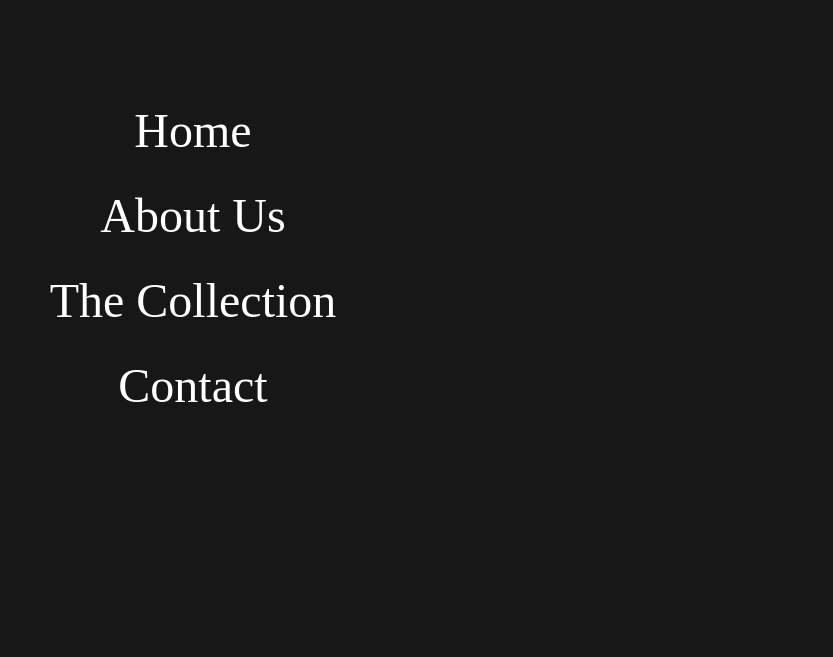
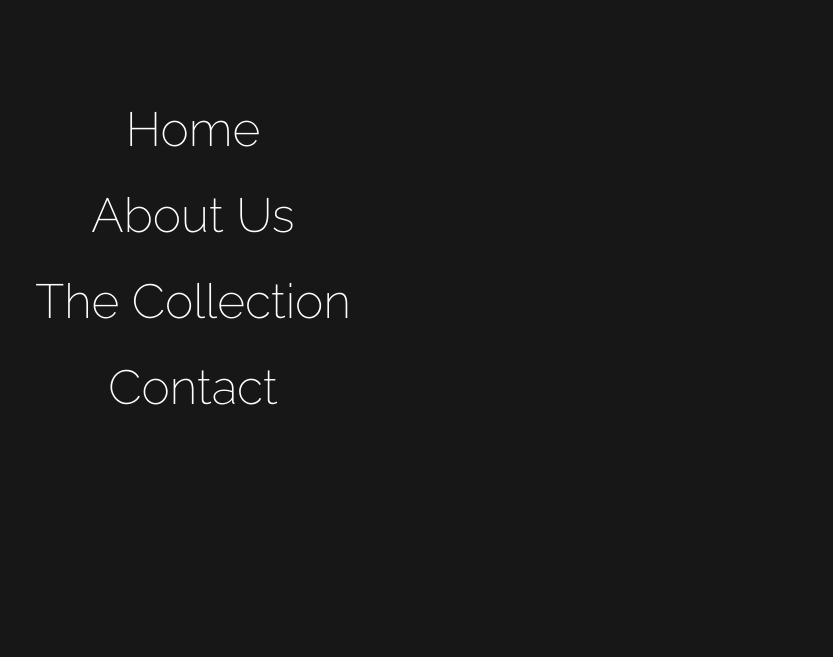
Before and after one commit to sorayanfurter/TPODesarrolloWeb, a website: page Collection.html in a window 1280 px wide. Both pictures are taken after a click on the link 1245 px from the left and 35 px from the top of the page. Shown: the part 142-799 px from the top of the page, without its empty margins (447-1280 px from the left). Drawn offline with Linux system fonts and the light colour scheme; a web font is replaced by a local one.

Commit message:
Correcion fuente menu y carrousel en MQ

```diff
--- a/About-us.css
+++ b/About-us.css
@@ -1,4 +1,3 @@
-@import url("https://fonts.googleapis.com/css2?family=Cormorant:ital,wght@0,300;0,400;0,500;0,600;1,300;1,400;1,500;1,600&display=swap");
 
 @import url("https://fonts.googleapis.com/css2?family=Italiana&family=Lato:ital,wght@0,100;0,300;0,400;1,100;1,300&family=Raleway:ital,wght@0,100;0,200;0,300;0,400;1,100;1,200&display=swap");
 
--- a/Collection.css
+++ b/Collection.css
@@ -1,4 +1,4 @@
-@import url("https://fonts.googleapis.com/css2?family=Cormorant:ital,wght@0,300;0,400;0,500;0,600;1,300;1,400;1,500;1,600&display=swap");
+
 @import url("https://fonts.googleapis.com/css2?family=Italiana&family=Lato:ital,wght@0,100;0,300;0,400;1,100;1,300&family=Raleway:ital,wght@0,100;0,200;0,300;0,400;1,100;1,200&display=swap");
 * {
   margin: 0;
@@ -87,7 +87,7 @@ body {
   opacity: 0;
   visibility: hidden;
   background-attachment: scroll;
-  font-family: Raleway thin;
+  font-family: 'Raleway';
 }
 
 .menu.is-active {
@@ -452,7 +452,7 @@ h4 {
     justify-content: center;
     grid-template-columns: 1fr;
     text-align: center;
-    font-family: 'Raleway' thin;
+
   }
 
   .menu.is-active {
--- a/Contact-us.css
+++ b/Contact-us.css
@@ -1,4 +1,4 @@
-@import url("https://fonts.googleapis.com/css2?family=Cormorant:ital,wght@0,300;0,400;0,500;0,600;1,300;1,400;1,500;1,600&display=swap");
+
 @import url("https://fonts.googleapis.com/css2?family=Italiana&family=Lato:ital,wght@0,100;0,300;0,400;1,100;1,300&family=Raleway:ital,wght@0,100;0,200;0,300;0,400;1,100;1,200&display=swap");
 * {
   margin: 0;
@@ -85,7 +85,7 @@ body {
   opacity: 0;
   visibility: hidden;
   background-attachment: scroll;
-  font-family: Raleway thin;
+  font-family: 'Raleway';
 }
 
 .menu.is-active {
--- a/style.css
+++ b/style.css
@@ -1,4 +1,4 @@
-@import url("https://fonts.googleapis.com/css2?family=Cormorant:ital,wght@0,300;0,400;0,500;0,600;1,300;1,400;1,500;1,600&display=swap");
+
 @import url("https://fonts.googleapis.com/css2?family=Italiana&family=Lato:ital,wght@0,100;0,300;0,400;1,100;1,300&display=swap");
 
 * {
@@ -93,7 +93,7 @@ nav {
   opacity: 0;
   visibility: hidden;
   background-attachment: scroll;
-  font-family: Raleway thin;
+  font-family: 'Raleway';
 }
 
 .menu.is-active {
```
